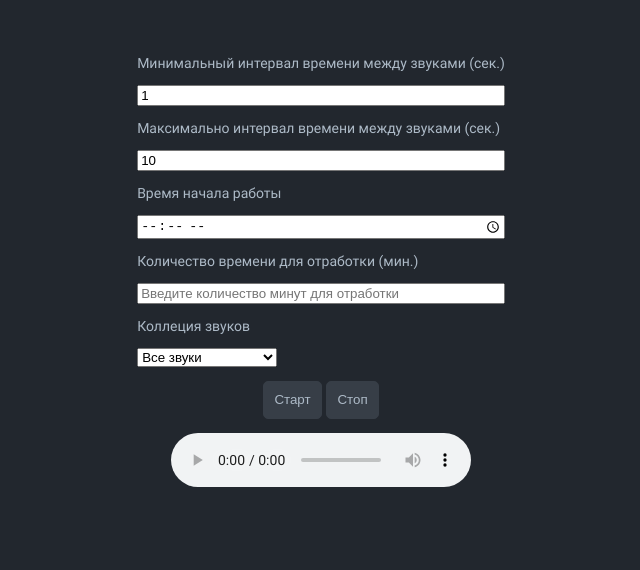
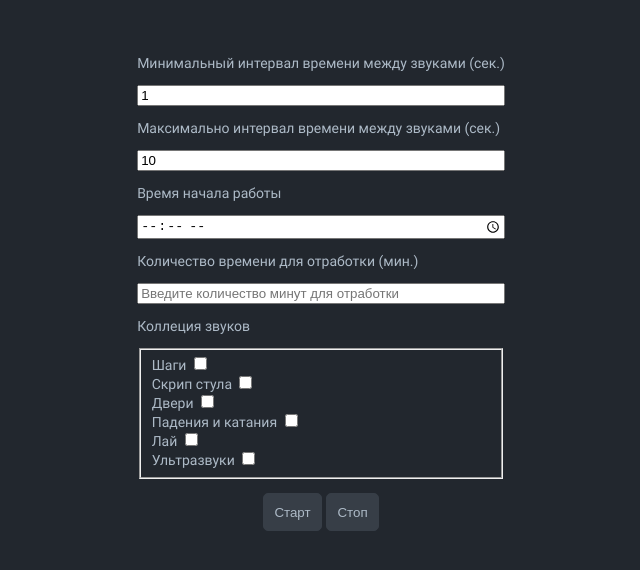
Before and after one commit to tampambro/boom-fack, a plain HTML site: page index.html in a window 1280 px wide. Both pictures are taken after a click on the button "Старт". Shown: the part 82-652 px from the top of the page, without its empty margins (319-959 px from the left). Drawn offline with Linux system fonts and the light colour scheme.

Commit message:
Added favicon. Changed selector on checkboxes.

```diff
--- a/index.html
+++ b/index.html
@@ -1,13 +1,16 @@
 <!DOCTYPE html>
 <html lang="en">
+
 <head>
 	<meta charset="UTF-8">
 	<meta http-equiv="X-UA-Compatible" content="IE=edge">
 	<meta name="viewport" content="width=device-width, initial-scale=1.0">
 
+	<link rel="icon" href="./assets/favicon.png" />
 	<link rel="stylesheet" href="style.css" />
 	<title>Boom-fack</title>
 </head>
+
 <body>
 
 	<main class="content">
@@ -23,36 +26,52 @@
 		<form>
 			<label>
 				<p>Минимальный интервал времени между звуками (сек.)</p>
-        <input id="min_int" type="number" placeholder="Введите минимальное время между звуками" value="1" />
+				<input class="settings-input" id="min_int" type="number" placeholder="Введите минимальное время между звуками" value="1" />
 			</label>
 
 			<label>
 				<p>Максимально интервал времени между звуками (сек.)</p>
-        <input id="max_int" type="number" placeholder="Введите максимальное время между звуками" value="10" />
+				<input class="settings-input" id="max_int" type="number" placeholder="Введите максимальное время между звуками" value="10" />
 			</label>
 
 			<label>
 				<p>Время начала работы</p>
-				<input id="start_time" type="time" placeholder="Введите время начала работы" />
+				<input class="settings-input" id="start_time" type="time" placeholder="Введите время начала работы" />
 			</label>
 
 			<label>
 				<p>Количество времени для отработки (мин.)</p>
-				<input id="time_interval" type="number" placeholder="Введите количество минут для отработки" />
+				<input class="settings-input" id="time_interval" type="number" placeholder="Введите количество минут для отработки" />
 			</label>
 
+
+			<p>Коллеция звуков</p>
+			<fieldset id="sounds_combination">
 				<label>
-				<p>Коллеция звуков</p>
-				<select id="sounds_set_name">
-					<option value="SOUNDS_FULL_DATA">Все звуки</option>
-					<option value="BARKING">Лай</option>
-					<option value="CREAK_OF_THE_CHAIR">Скрип стула</option>
-					<option value="DOOR">Двери</option>
-					<option value="STAPS">Шаги</option>
-					<option value="ULTRASOUND_FOR_DOGS">Ультразвуки</option>
-					<option value="THROW_AND_RIDE">Падения и катания</option>
-				</select>
+					Шаги
+					<input type="checkbox" value="STAPS" />
 				</label>
+				<label>
+					Скрип стула
+					<input type="checkbox" value="CREAK_OF_THE_CHAIR" />
+				</label>
+				<label>
+					Двери
+					<input type="checkbox" value="DOOR" />
+				</label>
+				<label>
+					Падения и катания
+					<input type="checkbox" value="THROW_AND_RIDE" />
+				</label>
+				<label>
+					Лай
+					<input type="checkbox" value="BARKING" />
+				</label>
+				<label>
+					Ультразвуки
+					<input type="checkbox" value="ULTRASOUND_FOR_DOGS" />
+				</label>
+			</fieldset>
 		</form>
 
 		<div class="main-controls">
@@ -66,7 +85,6 @@
 	<script src="./js/sounds_sets/barking.js"></script>
 	<script src="./js/sounds_sets/creak_of_the_chair.js"></script>
 	<script src="./js/sounds_sets/door.js"></script>
-  <script src="./js/sounds_sets/sounds_full_data.js"></script>
 	<script src="./js/sounds_sets/staps.js"></script>
 	<script src="./js/sounds_sets/ultrasound_for_dogs.js"></script>
 	<script src="./js/sounds_sets/throw_and_ride.js"></script>
@@ -75,4 +93,5 @@
 
 	<script src="script.js"></script>
 </body>
+
 </html>
--- a/script.js
+++ b/script.js
@@ -3,10 +3,17 @@ const timer = new Timer();
 
 let timeoutIndex;
 let playingSound;
-let soundsSetName;
+let soundsSetNames = [];
+let soundsSet = [];
 
 document.querySelector('#start_btn').addEventListener('click', e => {
-	soundsSetName = document.querySelector('#sounds_set_name').value;
+	const soundsNamesElem = document.querySelector('#sounds_combination').querySelectorAll('input');
+
+	soundsNamesElem.forEach(elem => {
+		if (elem.checked) {
+			soundsSetNames.push(elem.value);
+		}
+	});
 
 	let timeForStart = document.querySelector('#start_time').value;
 	let timeInterval = document.querySelector('#time_interval').value;
@@ -38,7 +45,10 @@ document.querySelector('#stop_btn').addEventListener('click', e => {
 });
 
 function prepareSounds() {
-  eval(soundsSetName).forEach(sound => {
+	soundsSetNames.forEach(name => {
+		soundsSet = [...soundsSet, ...eval(name)];
+
+		eval(name).forEach(sound => {
 			const audioElem = new Audio(`./assets/sounds/${sound.name}.${sound.extension}`);
 			audioElem.setAttribute('controls', true);
 
@@ -48,15 +58,16 @@ function prepareSounds() {
 
 			soundsCollection.set(sound.name, audioElem);
 		});
+	});
 }
 
 function playRundomSound() {
-  if (!eval(soundsSetName).length) {
+  if (!eval(soundsSet).length) {
     alert('Нет звуков!');
     return;
   }
 
-	const number = getRandomInt(0, eval(soundsSetName).length - 1);
+	const number = getRandomInt(0, eval(soundsSet).length - 1);
 	const playerElem = document.querySelector('#player');
 	const audioElem = playerElem.querySelector('audio');
 
@@ -64,7 +75,7 @@ function playRundomSound() {
 		playerElem.removeChild(audioElem);
 	}
 
-	playingSound = eval(soundsSetName)[number].name;
+	playingSound = eval(soundsSet)[number].name;
 	playerElem.appendChild(soundsCollection.get(playingSound));
   soundsCollection.get(playingSound).play();
 }
--- a/style.css
+++ b/style.css
@@ -31,12 +31,17 @@ body {
 	font-family: "Roboto", "Arial", sans-serif;
 }
 
-input {
+.settings-input {
 	width: 100%;
 }
 
 #timer {
   visibility: hidden;
+}
+
+#sounds_combination{
+	display: flex;
+	flex-direction: column;
 }
 
 .content {
```
Also changed, not shown: assets/favicon.png (added). Lines whose indentation alone changed are shown as unchanged.
